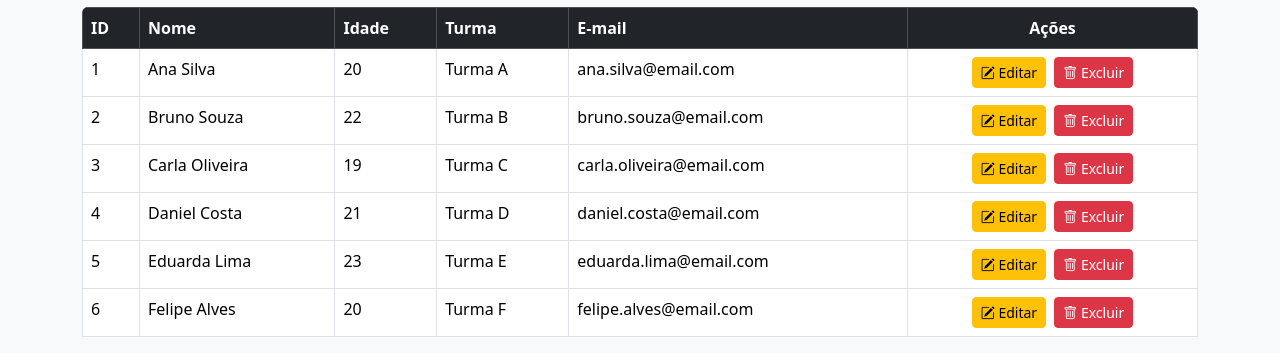
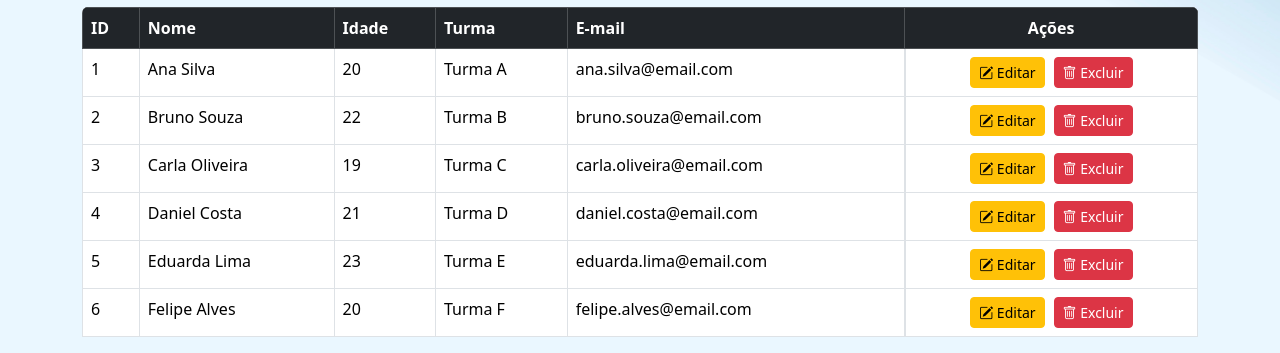
Before and after one commit to Marques-Filho/challenge002-turmafs21, a plain HTML site: page index.html in a window 1280 px wide. Shown: the part 656-1009 px from the top of the page. Drawn offline with nearby package versions, Linux system fonts and the light colour scheme.

Commit message:
third commit student form and list

```diff
--- a/index.html
+++ b/index.html
@@ -6,11 +6,21 @@
     <meta name="viewport" content="width=device-width, initial-scale=1.0">
     <link rel="shortcut icon" href="#" type="image/x-icon">
     <title>Cadastro e Lista de Alunos</title>
+    <link rel="stylesheet" href="styles/style.css">
     <link href="https://cdn.jsdelivr.net/npm/bootstrap@5.3.0-alpha3/dist/css/bootstrap.min.css" rel="stylesheet">
     <!-- Bootstrap Icons -->
     <link href="https://cdnjs.cloudflare.com/ajax/libs/bootstrap-icons/1.10.5/font/bootstrap-icons.min.css"
         rel="stylesheet">
 
+    <style>
+        /* Ajuste adicional para os botões de ação */
+        .action-buttons {
+            display: flex;
+            justify-content: center;
+            gap: 5px;
+            flex-wrap: wrap;
+        }
+    </style>
 </head>
 
 <body class="bg-light">
@@ -28,7 +38,7 @@
         <section aria-labelledby="cadastro-alunos">
             <h2 id="cadastro-alunos" class="text-center pb-4">Cadastro de Aluno</h2>
 
-            <form class="row g-3 border shadow py-2 rounded">
+            <form class="row g-3 border bg-light shadow py-2 rounded">
                 <div class="col-md-6">
                     <label for="nome" class="form-label">Nome do Aluno</label>
                     <input type="text" class="form-control" id="nome" placeholder="Digite o nome completo" required>
@@ -56,7 +66,7 @@
             <h2 id="lista-alunos" class="text-center mb-4">Lista de Alunos</h2>
 
             <div class="table-responsive rounded">
-                <table class="table table-bordered table-hover">
+                <table class="table table-bordered table-hover bg-light">
                     <thead class="table-dark">
                         <tr>
                             <th>ID</th>
@@ -74,7 +84,7 @@
                             <td>20</td>
                             <td>Turma A</td>
                             <td>ana.silva@email.com</td>
-                            <td class="text-center">
+                            <td class="text-center action-buttons">
                                 <button class="btn btn-sm btn-warning me-1">
                                     <i class="bi bi-pencil-square"></i> Editar
                                 </button>
@@ -89,7 +99,7 @@
                             <td>22</td>
                             <td>Turma B</td>
                             <td>bruno.souza@email.com</td>
-                            <td class="text-center">
+                            <td class="text-center action-buttons">
                                 <button class="btn btn-sm btn-warning me-1">
                                     <i class="bi bi-pencil-square"></i> Editar
                                 </button>
@@ -104,7 +114,7 @@
                             <td>19</td>
                             <td>Turma C</td>
                             <td>carla.oliveira@email.com</td>
-                            <td class="text-center">
+                            <td class="text-center action-buttons">
                                 <button class="btn btn-sm btn-warning me-1">
                                     <i class="bi bi-pencil-square"></i> Editar
                                 </button>
@@ -119,7 +129,7 @@
                             <td>21</td>
                             <td>Turma D</td>
                             <td>daniel.costa@email.com</td>
-                            <td class="text-center">
+                            <td class="text-center action-buttons">
                                 <button class="btn btn-sm btn-warning me-1">
                                     <i class="bi bi-pencil-square"></i> Editar
                                 </button>
@@ -134,7 +144,7 @@
                             <td>23</td>
                             <td>Turma E</td>
                             <td>eduarda.lima@email.com</td>
-                            <td class="text-center">
+                            <td class="text-center action-buttons">
                                 <button class="btn btn-sm btn-warning me-1">
                                     <i class="bi bi-pencil-square"></i> Editar
                                 </button>
@@ -149,7 +159,7 @@
                             <td>20</td>
                             <td>Turma F</td>
                             <td>felipe.alves@email.com</td>
-                            <td class="text-center">
+                            <td class="text-center action-buttons">
                                 <button class="btn btn-sm btn-warning me-1">
                                     <i class="bi bi-pencil-square"></i> Editar
                                 </button>
--- /dev/null
+++ b/styles/style.css
@@ -0,0 +1,12 @@
+
+body {
+    background-image: url('../images/v915-wit-011-f.jpg');
+    background-size: cover;
+    background-position: center;
+    background-repeat: no-repeat;
+    background-attachment: fixed;
+}
+
+.bg-light {
+    background-color: rgba(255, 255, 255, 0.8) !important; /* Torna o fundo dos componentes levemente opaco */
+}
```
Also changed, not shown: images/v915-wit-011-f.jpg (added).
